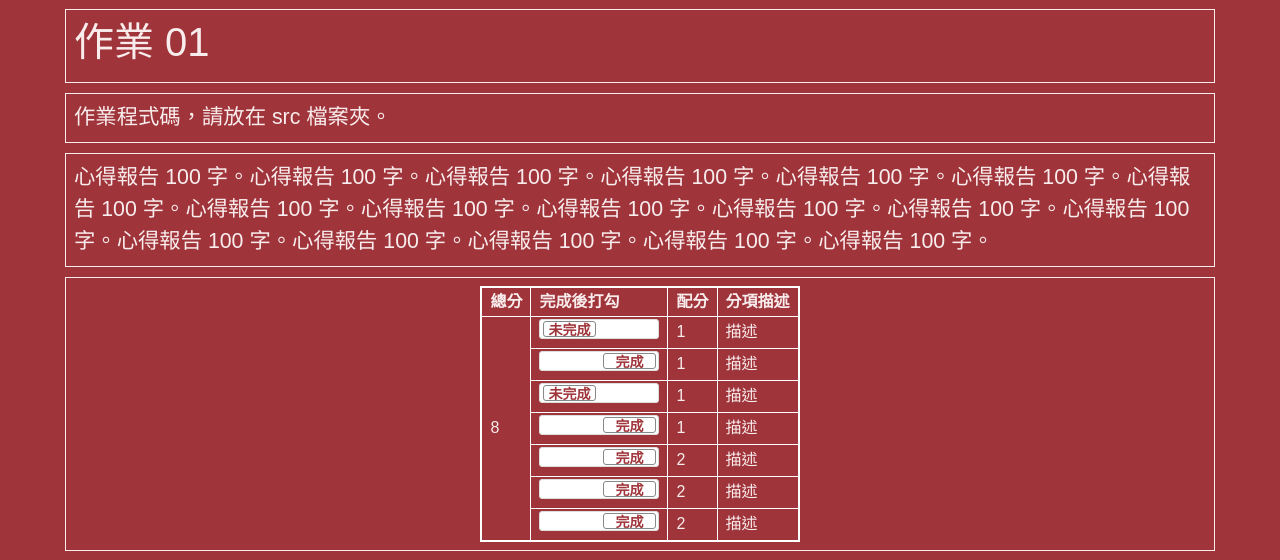
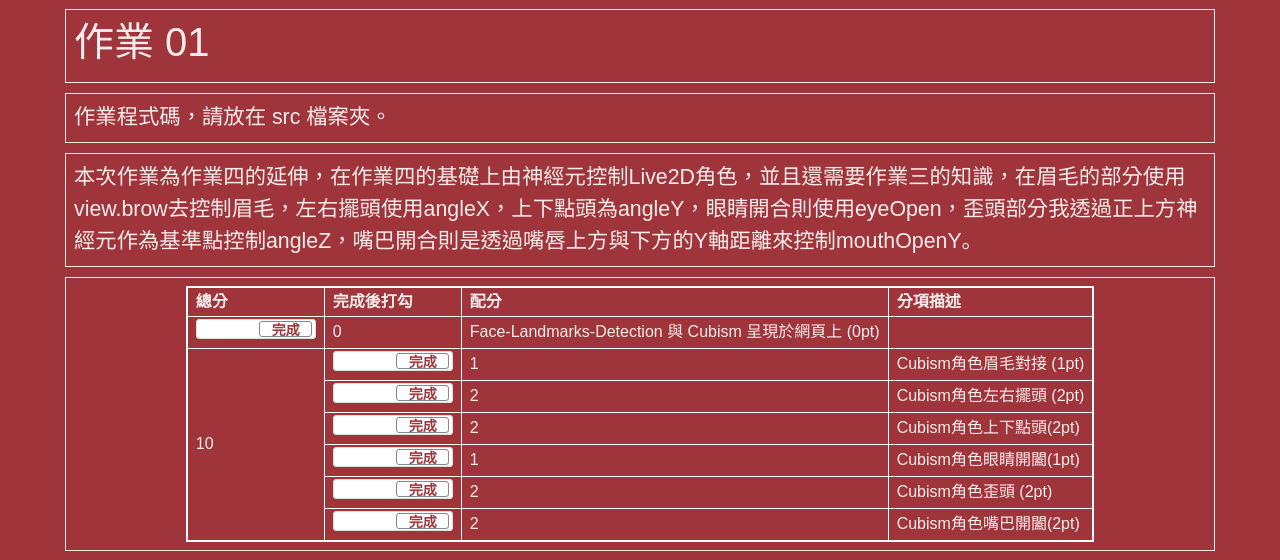
Before and after one commit to NTUT-CG-Lab/ca2022f-hw-CHENJUNGTING, a plain HTML site: page hw05/index.html in a window 1280 px wide. Shown: the top 560 px of the page. Drawn offline with nearby package versions, Linux system fonts and the light colour scheme.

Commit message:
Update index.html

```diff
--- a/hw05/index.html
+++ b/hw05/index.html
@@ -209,7 +209,7 @@
   <!-- ------------------------------------------------>
   <div class="row hw12">
     <div class="col-md-12 twenty">
-      心得報告 100 字。心得報告 100 字。心得報告 100 字。心得報告 100 字。心得報告 100 字。心得報告 100 字。心得報告 100 字。心得報告 100 字。心得報告 100 字。心得報告 100 字。心得報告 100 字。心得報告 100 字。心得報告 100 字。心得報告 100 字。心得報告 100 字。心得報告 100 字。心得報告 100 字。心得報告 100 字。
+    本次作業為作業四的延伸，在作業四的基礎上由神經元控制Live2D角色，並且還需要作業三的知識，在眉毛的部分使用view.brow去控制眉毛，左右擺頭使用angleX，上下點頭為angleY，眼睛開合則使用eyeOpen，歪頭部分我透過正上方神經元作為基準點控制angleZ，嘴巴開合則是透過嘴唇上方與下方的Y軸距離來控制mouthOpenY。
     </div>
   </div>
 
@@ -224,41 +224,42 @@
           <th>分項描述</th>
         </tr>
         <tr>
+          <td><input type="checkbox" class="flipswitch" id="myCheckbox7" checked="checked" /></td>
+          <td id='m7'>0</td>
+          <td>Face-Landmarks-Detection 與 Cubism 呈現於網頁上 (0pt)</td>
+        </tr>
+        <tr>
           <td rowspan="7" id="myTotal"></td>
-          <td><input type="checkbox" class="flipswitch" id="myCheckbox1"></td>
+          <td><input type="checkbox" class="flipswitch" id="myCheckbox1" checked></td>
           <td id='m1'>1</td>
-          <td>描述</td>
+          <td>Cubism角色眉毛對接 (1pt)</td>
         </tr>
         <tr>
           <td><input type="checkbox" class="flipswitch" id="myCheckbox2" checked></td>
-          <td id='m2'>1</td>
-          <td>描述</td>
+          <td id='m2'>2</td>
+          <td>Cubism角色左右擺頭 (2pt)</td>
         </tr>
         <tr>
-          <td><input type="checkbox" class="flipswitch" id="myCheckbox3"></td>
-          <td id='m3'>1</td>
-          <td>描述</td>
+          <td><input type="checkbox" class="flipswitch" id="myCheckbox3" checked></td>
+          <td id='m3'>2</td>
+          <td>Cubism角色上下點頭(2pt)</td>
         </tr>
         <tr>
           <td><input type="checkbox" class="flipswitch" id="myCheckbox4" checked></td>
           <td id='m4'>1</td>
-          <td>描述</td>
+          <td>Cubism角色眼睛開闔(1pt)</td>
         </tr>
         <tr>
           <td><input type="checkbox" class="flipswitch" id="myCheckbox5" checked="checked" ></td>
           <td id='m5'>2</td>
-          <td>描述</td>
+          <td>Cubism角色歪頭 (2pt)</td>
         </tr>
         <tr>
           <td><input type="checkbox" class="flipswitch" id="myCheckbox6" checked="checked" /></td>
           <td id='m6'>2</td>
-          <td>描述</td>
+          <td>Cubism角色嘴巴開闔(2pt)</td>
         </tr>
-        <tr>
-          <td><input type="checkbox" class="flipswitch" id="myCheckbox7" checked="checked" /></td>
-          <td id='m7'>2</td>
-          <td>描述</td>
-        </tr>
+
       </table>
     </div>
   </div>
@@ -267,7 +268,7 @@
   <div class="row hw12">
     <div class="col-md-12 twenty">
       <video id="video1" style="width:100%;max-width:100%;" controls="">
-        <source src="https://www.w3schools.com/html/mov_bbb.mp4" type="video/mp4">
+        <source src="./HM_05.mp4" type="video/mp4">
       </video>
     </div>
   </div>
```
